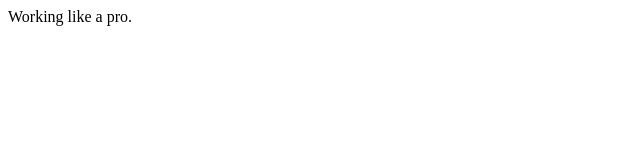
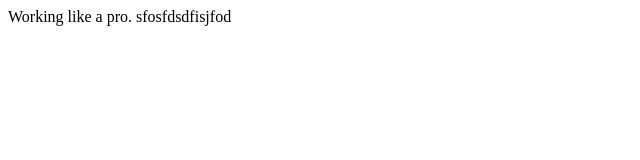
Before and after one commit to Akshayplayer/Localrepofortest, a plain HTML site: page index.html in a window 1280 px wide. Shown: the whole page, without its empty margins (0-640 px from the left). Drawn offline with Linux system fonts and the light colour scheme.

Commit message:
stash main

```diff
--- a/index.html
+++ b/index.html
@@ -7,5 +7,6 @@
 </head>
 <body>
     Working like a pro.
+    sfosfdsdfisjfod
 </body>
 </html>
```
